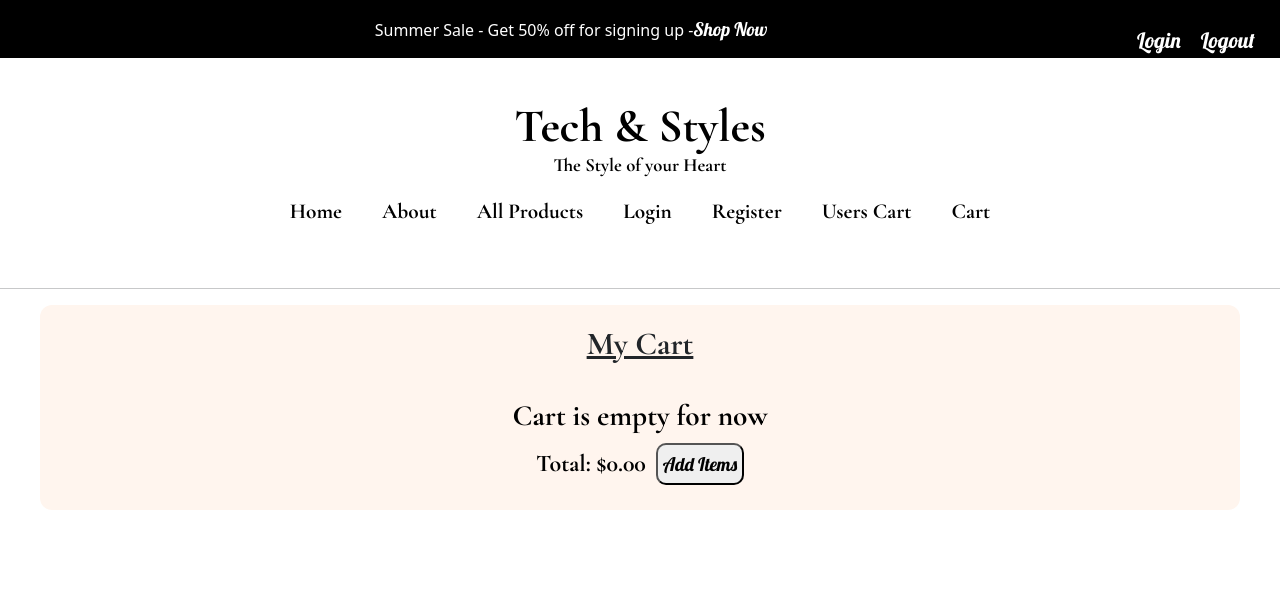
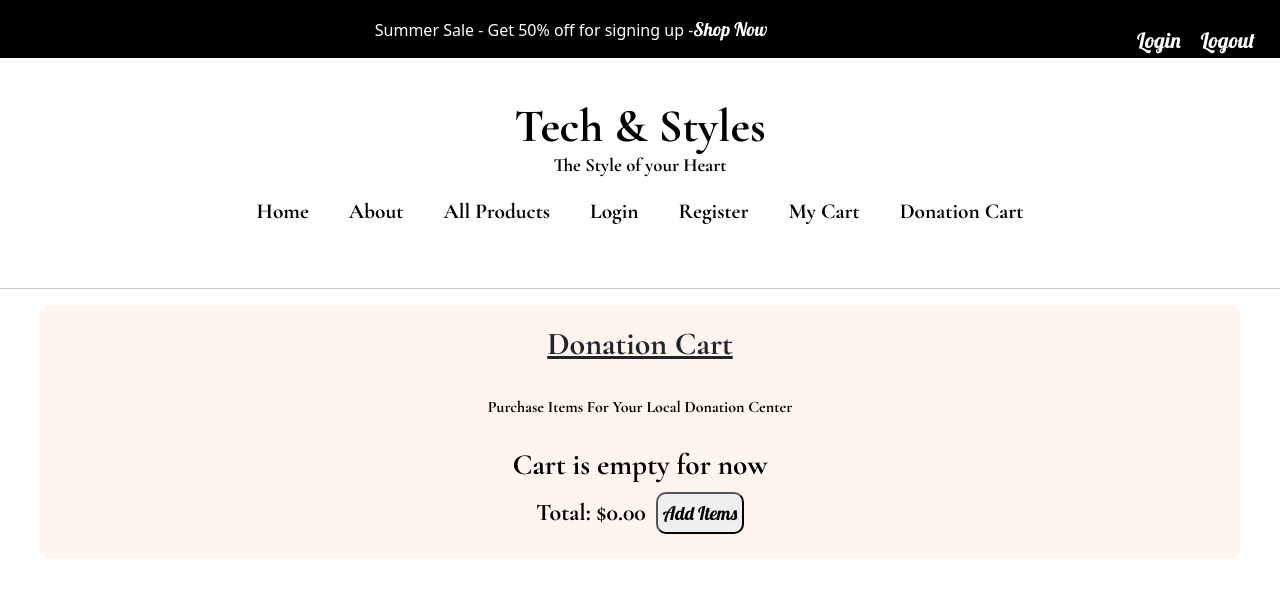
Before and after one commit to Capstone-ACC/My-Capstone, a React (Vite) app: page /cart in a window 1280 px wide. Shown: the top 598 px of the page. Built offline with nearby package versions, Linux system fonts and the light colour scheme.

Commit message:
editing my version 1 cart, and routes, and donation cart

```diff
--- a/src/App.jsx
+++ b/src/App.jsx
@@ -34,8 +34,8 @@ function App() {
         <li><Link to="/main-all-products">All Products</Link></li>
         <li><Link to="/login">Login</Link></li>
         <li><Link to="/register">Register</Link></li>
-        <li><Link to="/usersCart">Users Cart</Link></li>
-        <li><Link to="/cart">Cart</Link></li>
+        <li><Link to="/usersCart">My Cart</Link></li>
+        <li><Link to="/cart">Donation Cart</Link></li>
       </div>
 
       <Routes>
--- a/src/components/Cart.jsx
+++ b/src/components/Cart.jsx
@@ -49,7 +49,8 @@ export default function Cart() {
       <hr />
 
       <div className="cart-container">
-        <h5>My Cart</h5>
+        <h5>Donation Cart</h5>
+        <span>Purchase Items For Your Local Donation Center</span><br/><br/>
 
         {state.length === 0 ? (
           <>
--- a/src/components/Confirmation.jsx
+++ b/src/components/Confirmation.jsx
@@ -4,7 +4,7 @@ import "./css/Confirmation.css";
 
 export default function Confirmation() {
   const location = useLocation();
-  const { name, email, address, cart, products } = location.state;
+  const { name, email, address, cart, products, donation } = location.state;
 
   //useNavigate
   const navigate = useNavigate();
@@ -34,6 +34,7 @@ export default function Confirmation() {
         <span>
           Items are being sent to <div className="address">{address}</div>
         </span>
+        <span>Your items are being sent to {donation} for a Donation</span>
 
         {/* {products.map((item, index) => (
           <div className="cart-item" key={index}>
--- a/src/components/Payment.jsx
+++ b/src/components/Payment.jsx
@@ -9,6 +9,7 @@ export default function Payment() {
   const [promoCode, setPromoCode] = useState("")
   const [address, setAddress] = useState("");
   const [email, setEmail] = useState("");
+  const [donation, setDonationAddress] = useState("");
 
   //useNavigate & useLocation
   const navigate = useNavigate();
@@ -32,6 +33,7 @@ export default function Payment() {
         promoCode,
         address,
         email,
+        donation,
         cart
       }
     });
@@ -74,6 +76,12 @@ export default function Payment() {
             onChange={(e) => setAddress(e.target.value)} />
           </label>
 
+          <label className="payment-labels-input">
+            Donation Address:
+            <input type="text" placeholder="Donation Address if donating items"
+            onChange={(e) => setDonationAddress(e.target.value)} />
+          </label>
+
           <label className="payment-labels-input" >
             Confirm Email:
             <input type="text" placeholder="Email*"
```
